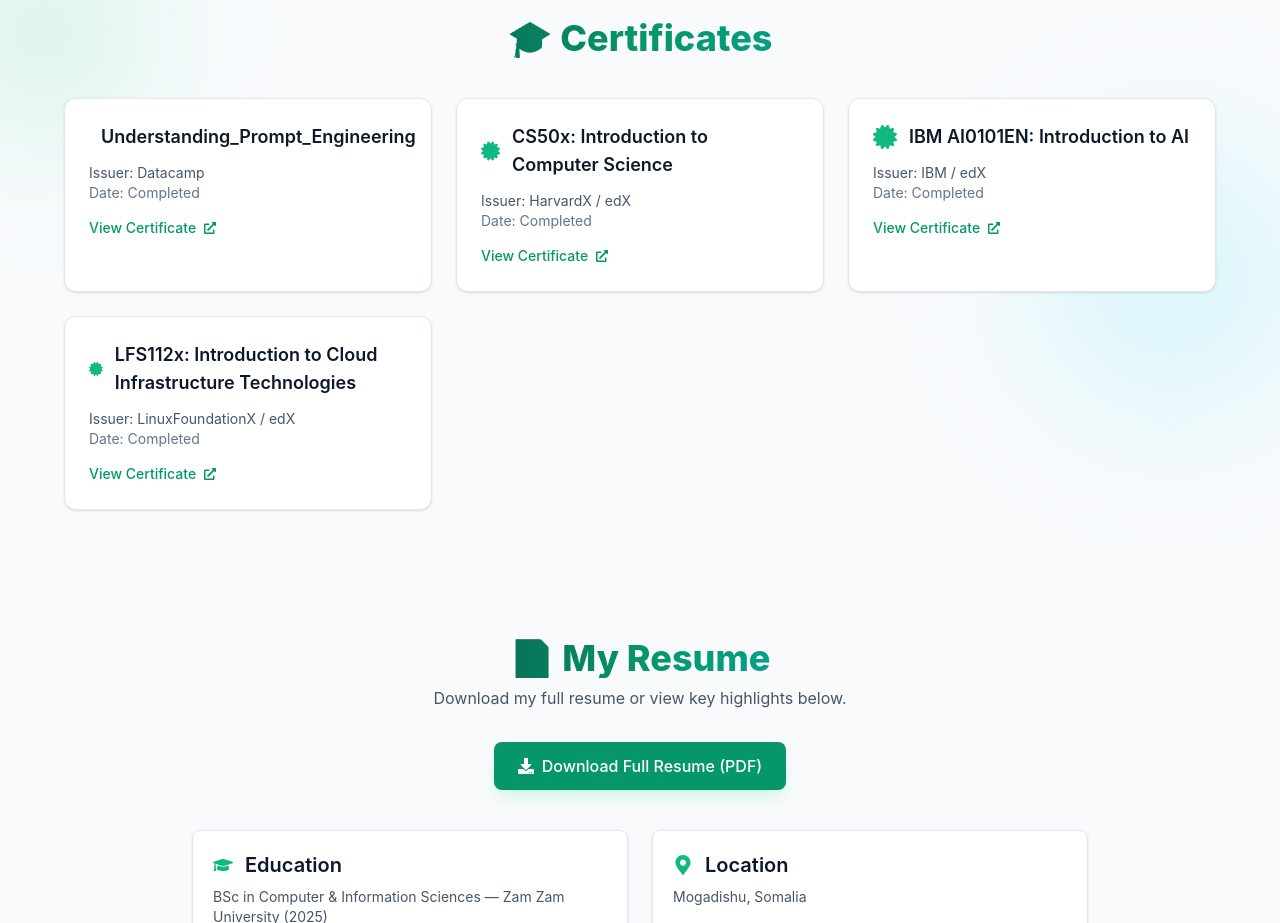
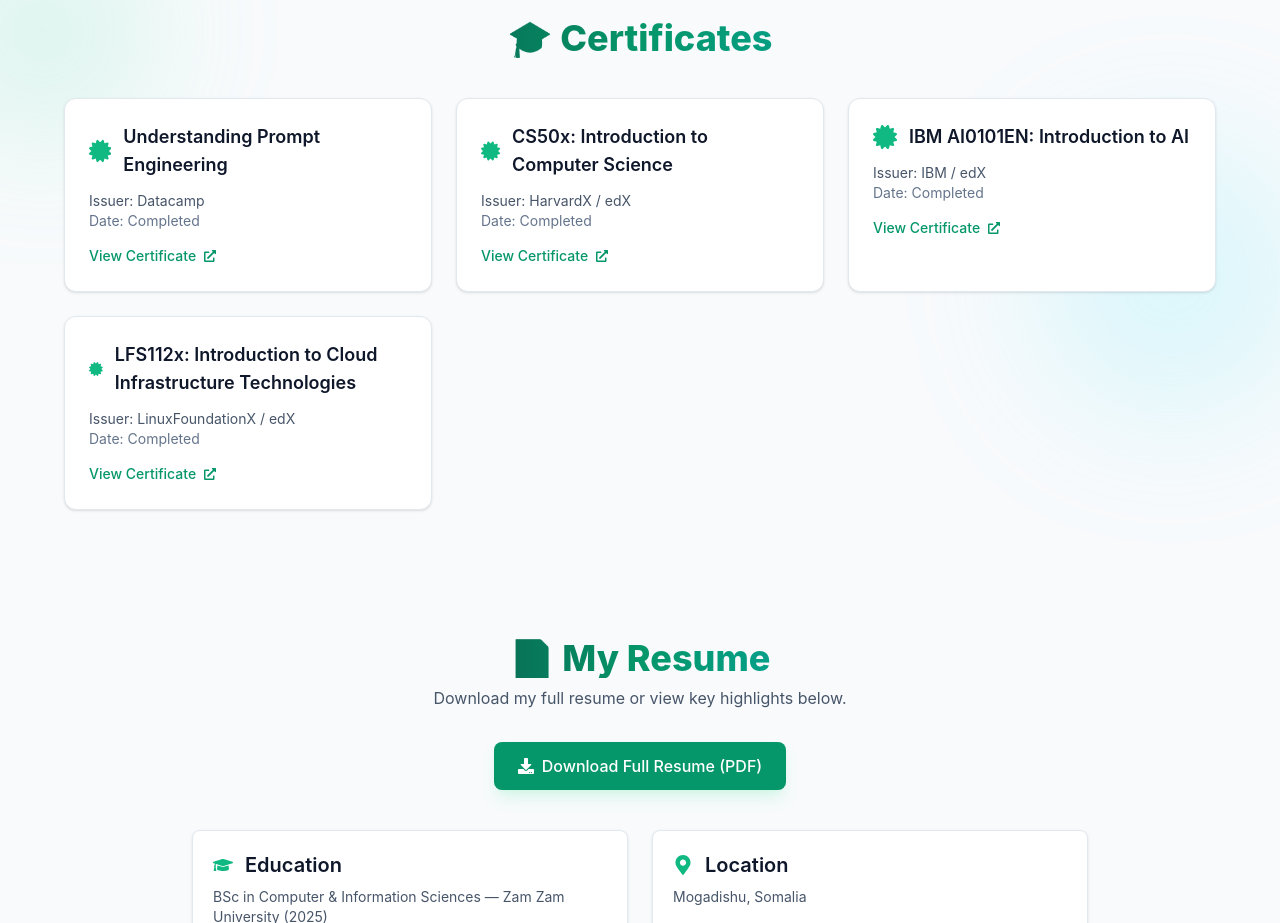
Before and after one commit to zakariahasanabdiali/zakarie-portfolio, a React (Vite) app: page / in a window 1280 px wide. Shown: the part 1980-2903 px from the top of the page. Built offline with nearby package versions, Linux system fonts and the light colour scheme; the HTML template or start-up script is replaced by a standard one.

Commit message:
solve error

```diff
--- a/src/pages/Certificates.jsx
+++ b/src/pages/Certificates.jsx
@@ -3,11 +3,11 @@
 import cs50xImg from '../../certificate/CS50x.jpg';
 import ibmImg from '../../certificate/IBM.jpg';
 import lfxImg from '../../certificate/LinuxFoundationX.jpg';
-import aiImg from '../../certificate/understanding prompt engineering.jpg';
+import aiImg from '../../certificate/understanding-prompt-engineering.jpg';
 
 const certificates = [
   {
-    title: 'Understanding_Prompt_Engineering',
+    title: 'Understanding Prompt Engineering',
     issuer: 'Datacamp',
     date: 'Completed',
     file: aiImg,
```
